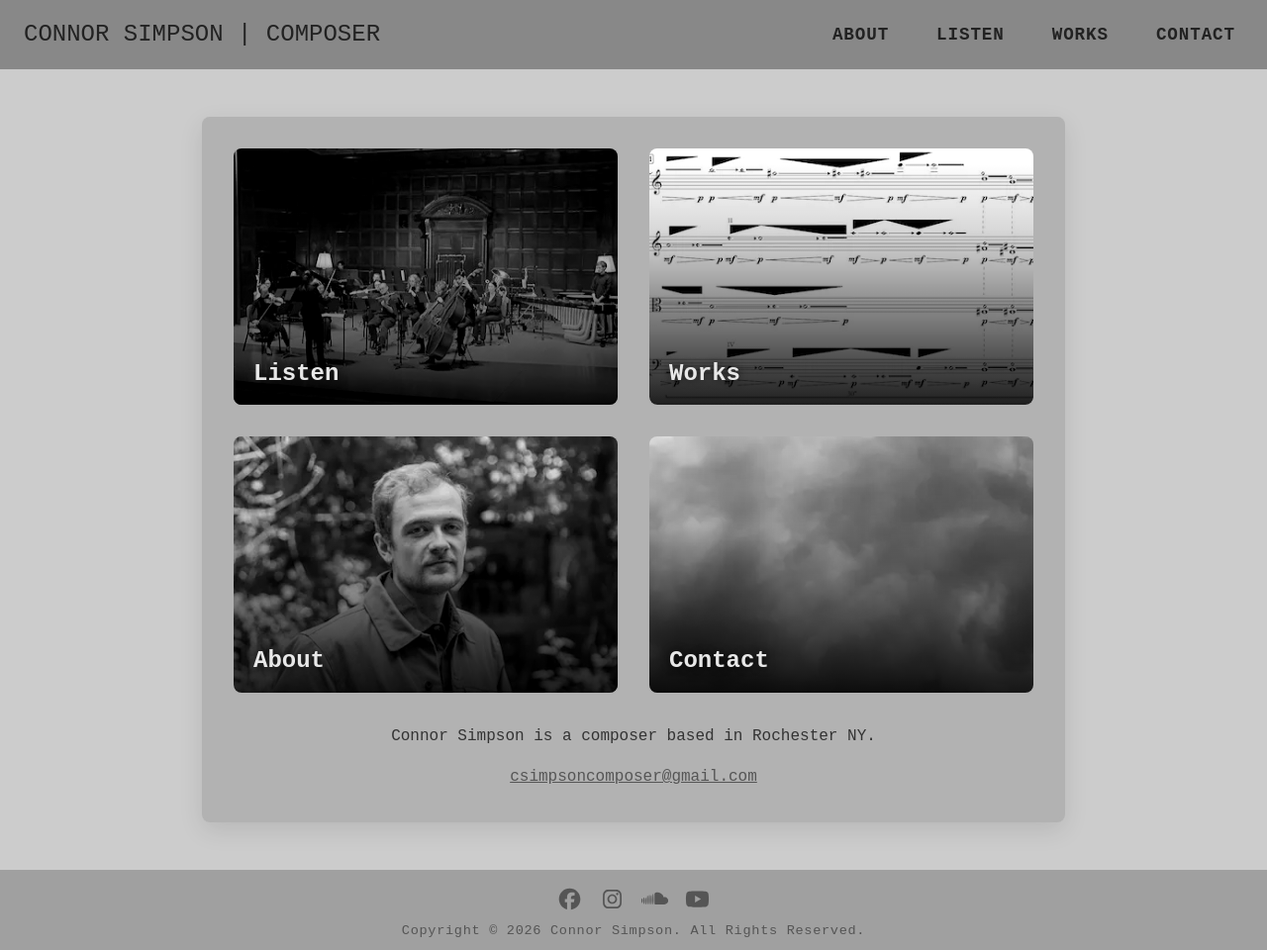
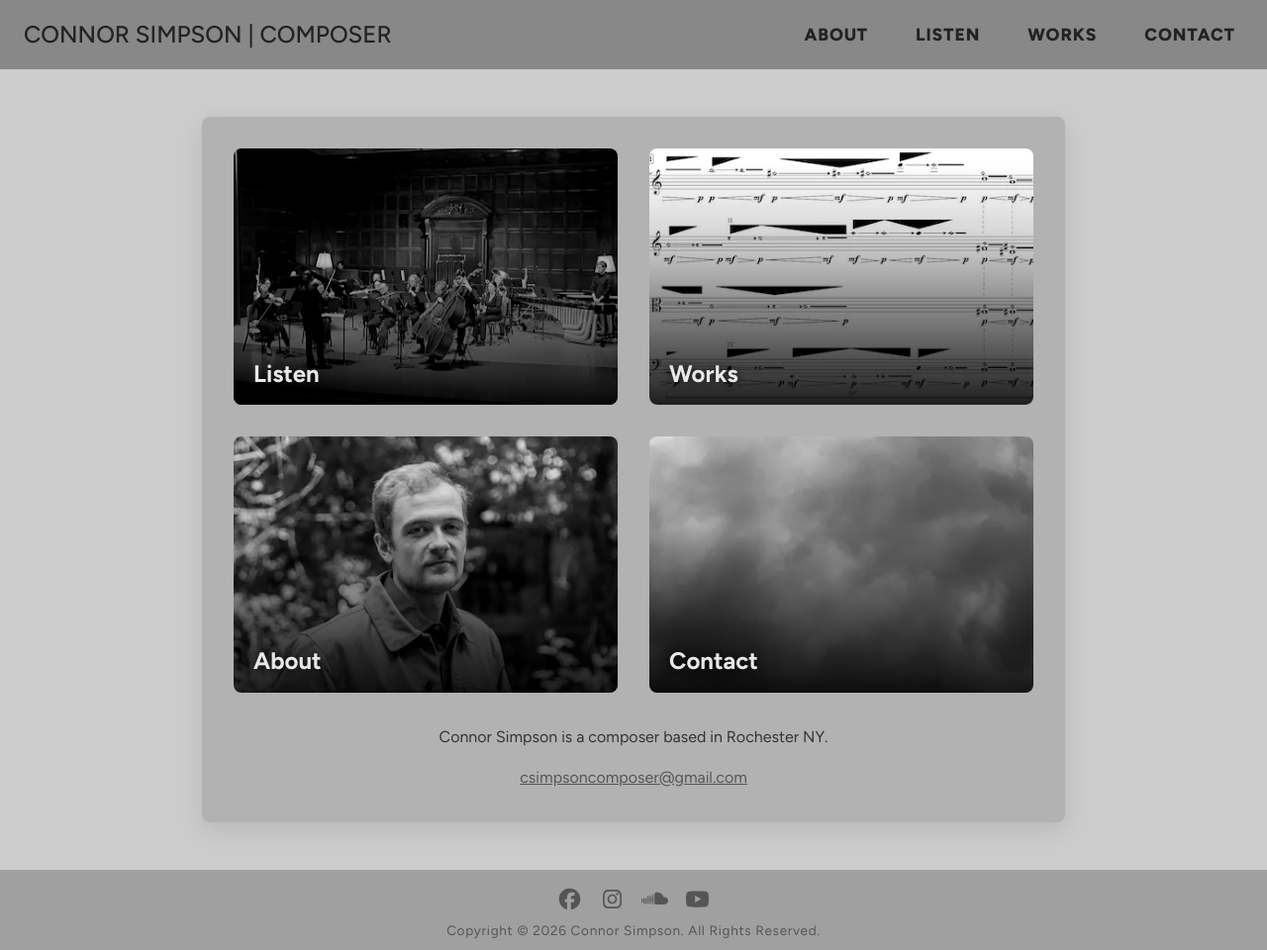
Before and after one commit to connorsimpsoncomposer/connorsimpsoncomposer.github.io, a Jekyll site: the page built from index.html, in a window 1280 px wide. Shown: the whole page at 99% size. Built offline with Jekyll 4.4.1, drawn with Linux system fonts in a browser that asks for light colours; some web fonts are replaced.

Commit message:
changed fonts
changed to figtree font

```diff
--- /dev/null
+++ b/_assets/fonts/Figtree/Figtree.css
@@ -0,0 +1,7 @@
+@font-face {
+  font-family: "Figtree";
+  src: url("Figtree-Variable.woff2") format("woff2-variations");
+  font-weight: 300 900;
+  font-style: normal;
+  font-display: swap;
+}
--- a/_layouts/default.html
+++ b/_layouts/default.html
@@ -1,8 +1,8 @@
 <!doctype html>
 <html lang="en">
   <head>
-    <link rel="preload" as="font" type="font/woff2" href="{{ '/_assets/fonts/Iosevka/WOFF2/IosevkaTerm-Regular.woff2' | relative_url }}" crossorigin="anonymous" />
-    <link rel="stylesheet" href="{{ '/_assets/fonts/Iosevka/IosevkaTerm.css' | relative_url }}">
+    <link rel="preload" as="font" type="font/woff2" href="{{ '/_assets/fonts/Figtree/Figtree-Variable.woff2' | relative_url }}" crossorigin="anonymous" />
+    <link rel="stylesheet" href="{{ '/_assets/fonts/Figtree/Figtree.css' | relative_url }}">
     <meta charset="UTF-8" />
     <meta http-equiv="X-UA-Compatible" content="IE=edge" />
     <meta name="viewport" content="width=device-width, initial-scale=1.0" />
--- a/_sass/_base.scss
+++ b/_sass/_base.scss
@@ -1,5 +1,5 @@
 body {
-  font-family: "Iosevka Term Web", monospace;
+  font-family: "Figtree", sans-serif;
   font-size: $fs-base;
   color: var(--text-color);
   background-color: var(--bg-color);
```
Also changed, not shown: _assets/fonts/Figtree/Figtree-Black.woff2 (added), _assets/fonts/Figtree/Figtree-BlackItalic.woff2 (added), _assets/fonts/Figtree/Figtree-Bold.woff2 (added), _assets/fonts/Figtree/Figtree-BoldItalic.woff2 (added), _assets/fonts/Figtree/Figtree-ExtraBold.woff2 (added), _assets/fonts/Figtree/Figtree-ExtraBoldItalic.woff2 (added), _assets/fonts/Figtree/Figtree-Italic.woff2 (added), _assets/fonts/Figtree/Figtree-Italic[wght].woff2 (added), _assets/fonts/Figtree/Figtree-Light.woff2 (added), _assets/fonts/Figtree/Figtree-LightItalic.woff2 (added), _assets/fonts/Figtree/Figtree-Medium.woff2 (added), _assets/fonts/Figtree/Figtree-MediumItalic.woff2 (added), _assets/fonts/Figtree/Figtree-Regular.woff2 (added), _assets/fonts/Figtree/Figtree-SemiBold.woff2 (added), 2 more files.
